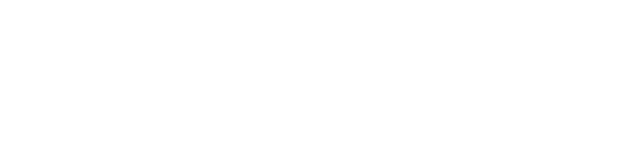
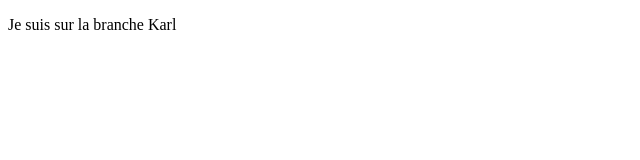
Before and after one commit to Herold-Ka/promo9, a plain HTML site: page index.html in a window 1280 px wide. Shown: the whole page, without its empty margins (0-640 px from the left). Drawn offline with Linux system fonts and the light colour scheme.

Commit message:
modification Karl

```diff
--- a/index.html
+++ b/index.html
@@ -7,6 +7,8 @@
     <title>Document</title>
 </head>
 <body>
-
+    <header>
+        <p>Je suis sur la branche Karl</p>
+    </header>
 </body>
 </html>
```
